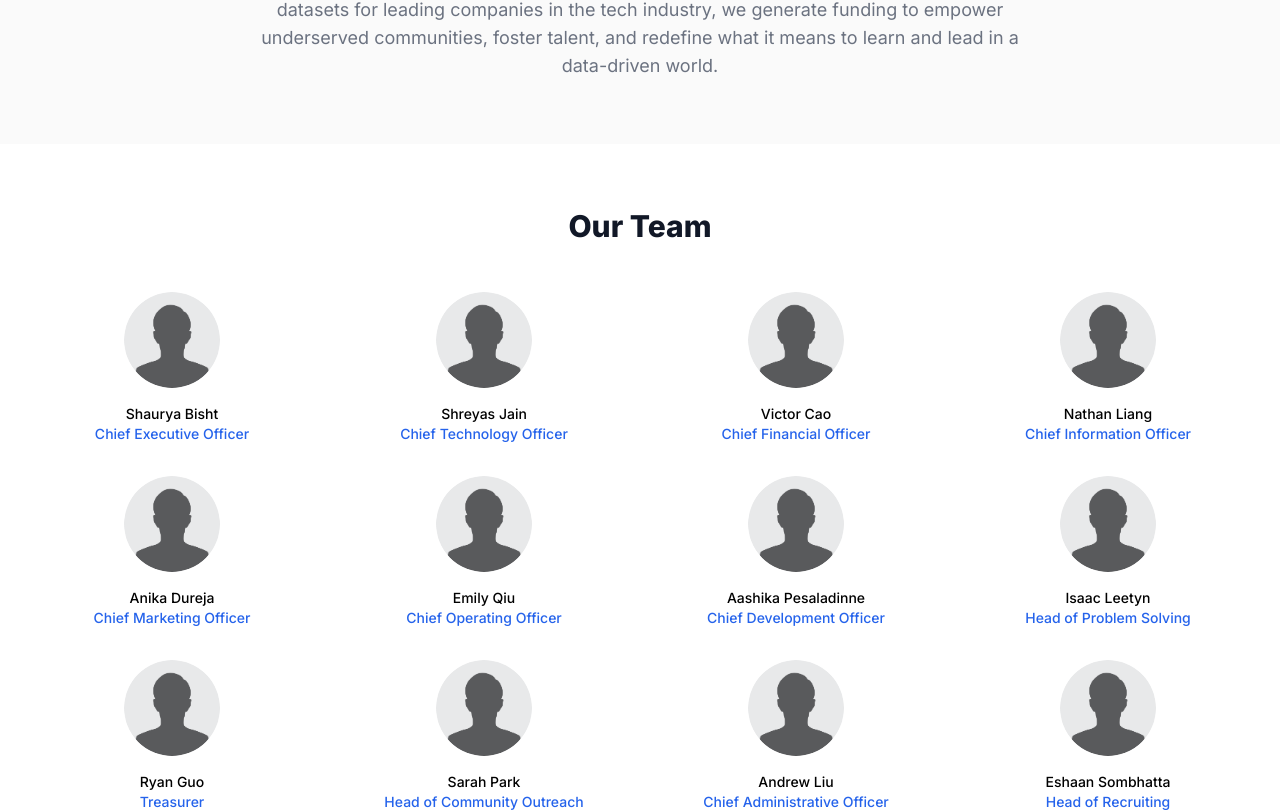
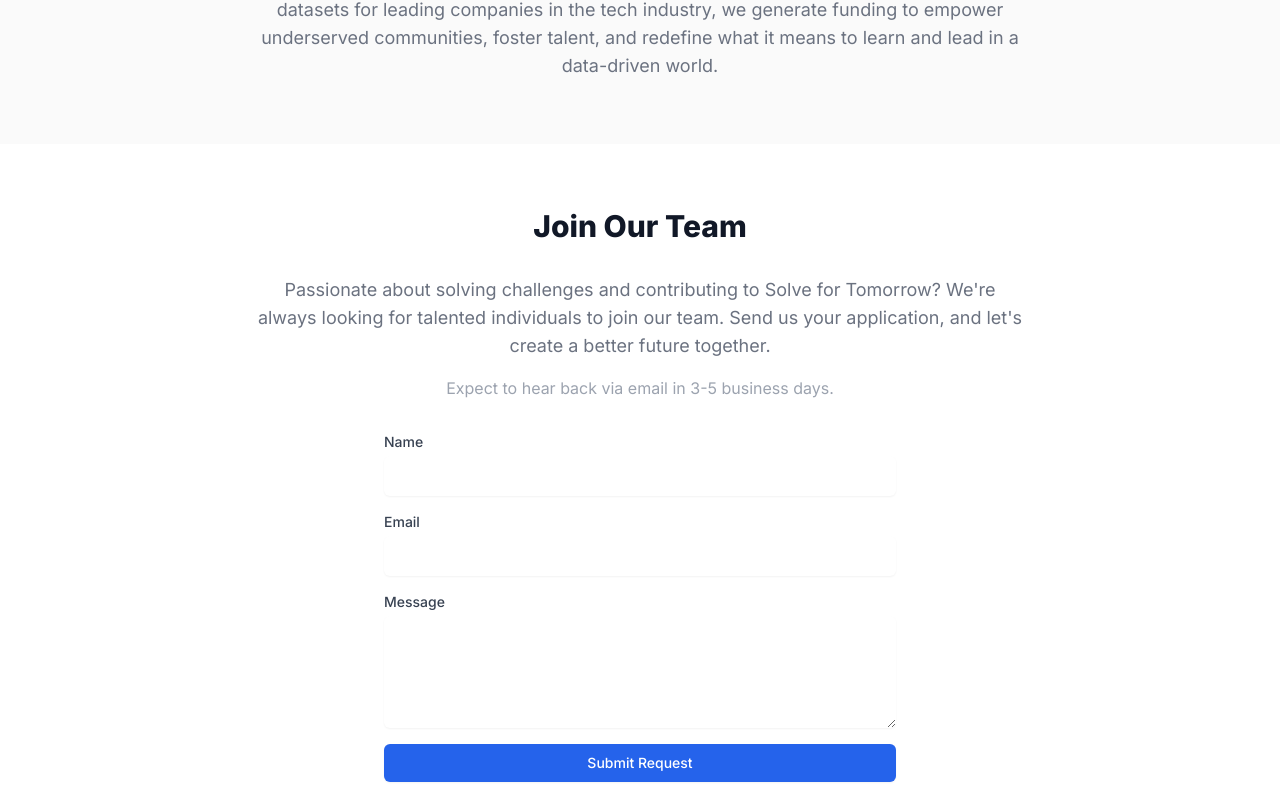
Before and after one commit to shrysjain/sft-site, a Next.js app: page / in a window 1280 px wide. Shown: the part 752-1564 px from the top of the page. Built offline with nearby package versions, Linux system fonts and the light colour scheme.

Commit message:
remove team members

```diff
--- a/app/page.tsx
+++ b/app/page.tsx
@@ -121,7 +121,7 @@ export default function Home() {
       </section>
 
       {/* Team Members Section */}
-      <section id="team" className="py-16 bg-white">
+      <section id="team" className="py-16 bg-white" hidden>
         <div className="max-w-7xl mx-auto px-4 sm:px-6 lg:px-8">
           <h2 className="text-3xl font-extrabold text-gray-900 text-center mb-12">
             Our Team
@@ -151,7 +151,7 @@ export default function Home() {
       </section>
 
       {/* Join the Team Section */}
-      <section id="join" className="py-16 bg-gray-50">
+      <section id="join" className="py-16 bg-white">
         <div className="max-w-7xl mx-auto px-4 sm:px-6 lg:px-8">
           <h2 className="text-3xl font-extrabold text-gray-900 text-center mb-8">
             Join Our Team
```
